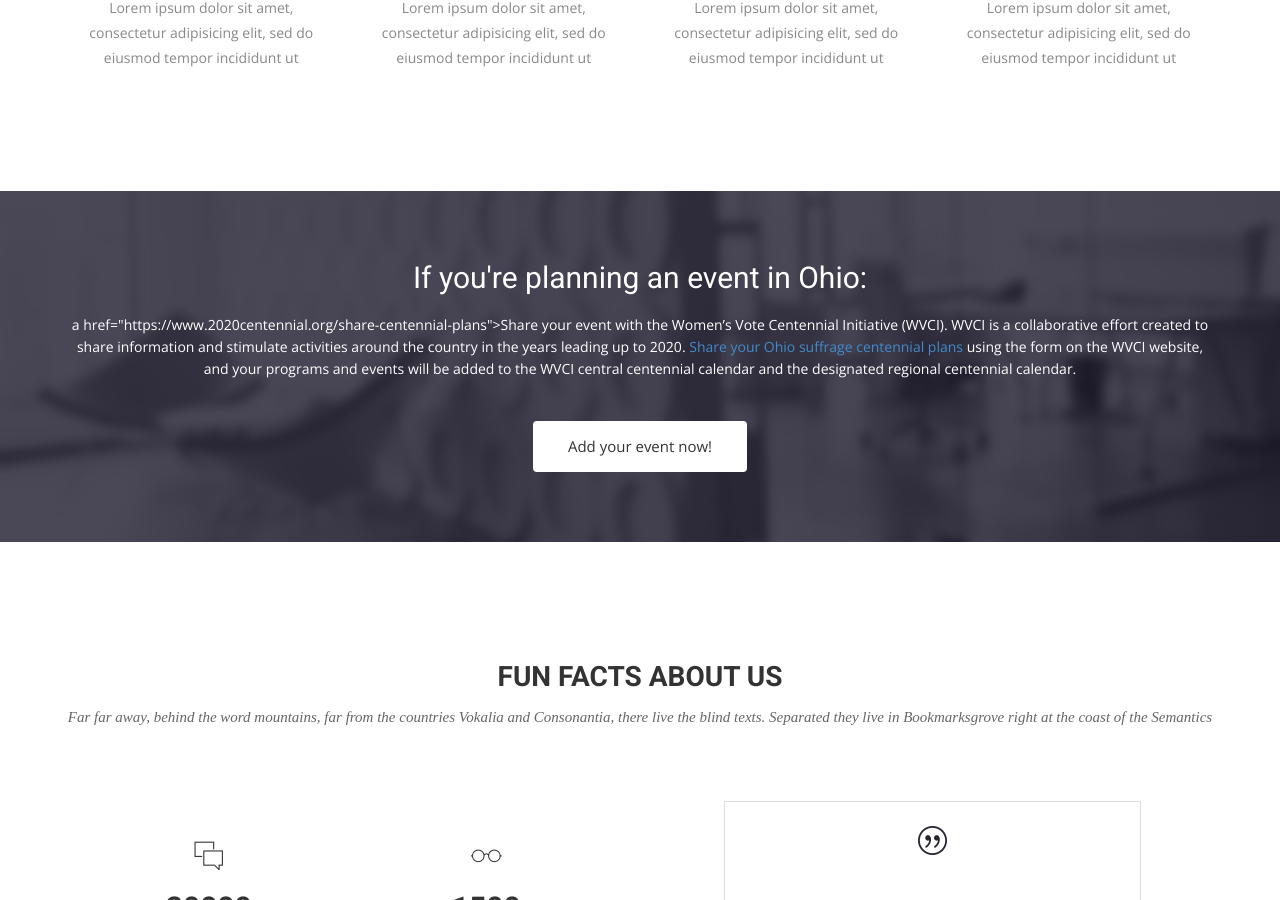
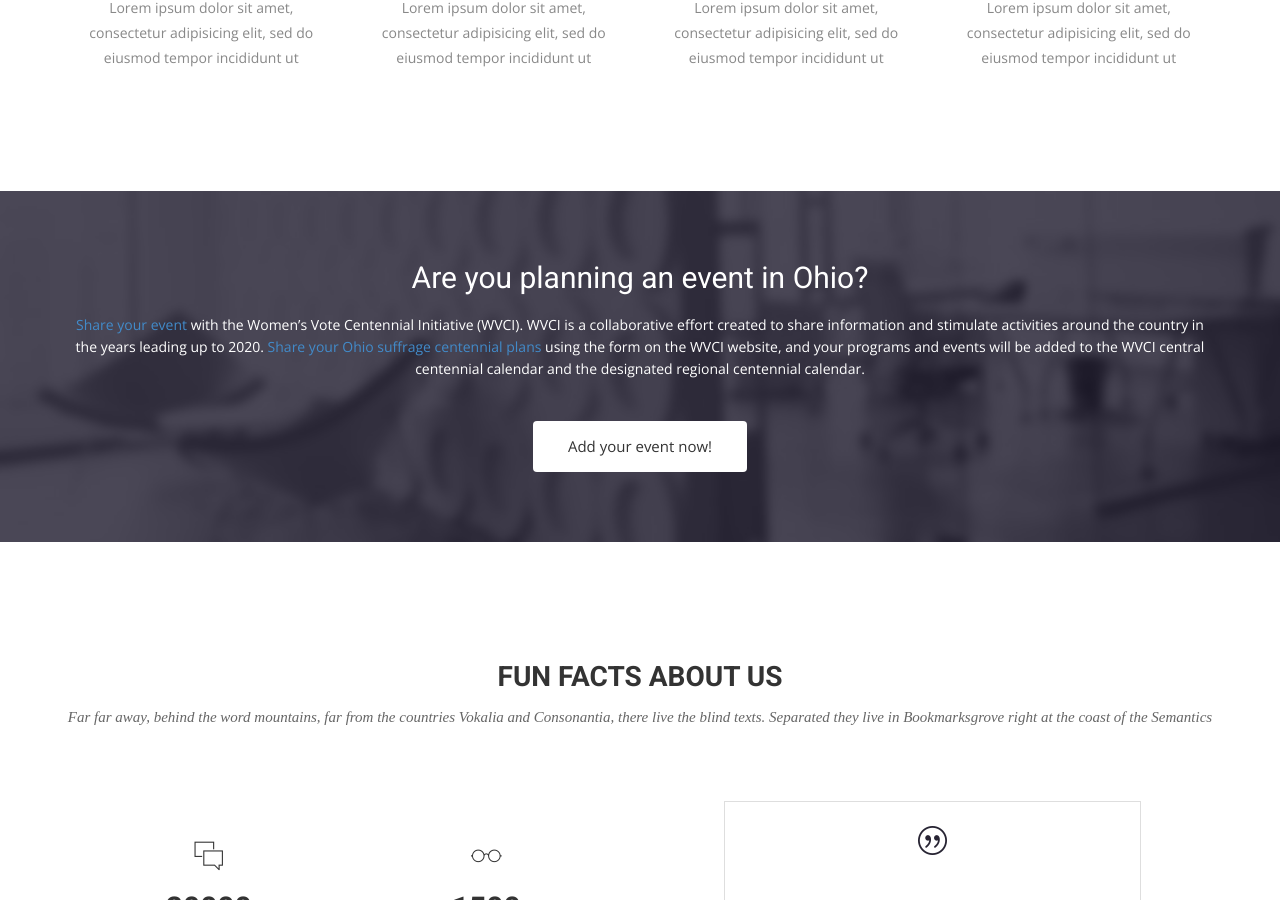
Before and after one commit to OhioSuffrageCentennial/ohiosuffragecentennial, a Jekyll site: the page built from index.html, in a window 1280 px wide and 900 px high, scrolled down 2631 px. Built offline with Jekyll 4.4.1, drawn with Linux system fonts in a browser that asks for light colours; nearby versions of some CDN libraries; some web fonts are replaced.

Commit message:
update index and add wrapper

```diff
--- a/index.html
+++ b/index.html
@@ -128,8 +128,8 @@ permalink: /
     <div class="row">
       <div class="col-md-12">
         <div class="block">
-          <h2>If you're planning an event in Ohio:</h2>
-          <p>a href="https://www.2020centennial.org/share-centennial-plans">Share your event</a> with the Women’s Vote Centennial Initiative (WVCI). WVCI is a collaborative effort created to share information and stimulate activities around the country in the years leading up to 2020. <a href="https://www.2020centennial.org/share-centennial-plans">Share your Ohio suffrage centennial plans</a> using the form on the WVCI website, and your programs and events will be added to the WVCI central centennial calendar and the designated regional centennial calendar.</p>
+          <h2>Are you planning an event in Ohio?</h2>
+          <p><a href="https://www.2020centennial.org/share-centennial-plans">Share your event</a> with the Women’s Vote Centennial Initiative (WVCI). WVCI is a collaborative effort created to share information and stimulate activities around the country in the years leading up to 2020. <a href="https://www.2020centennial.org/share-centennial-plans">Share your Ohio suffrage centennial plans</a> using the form on the WVCI website, and your programs and events will be added to the WVCI central centennial calendar and the designated regional centennial calendar.</p>
           <a class="btn btn-default btn-call-to-action" href="https://www.2020centennial.org/share-centennial-plans" >Add your event now!</a>
         </div>
       </div>
```
Also changed, not shown: img/wrapper-img.jpg (added).
